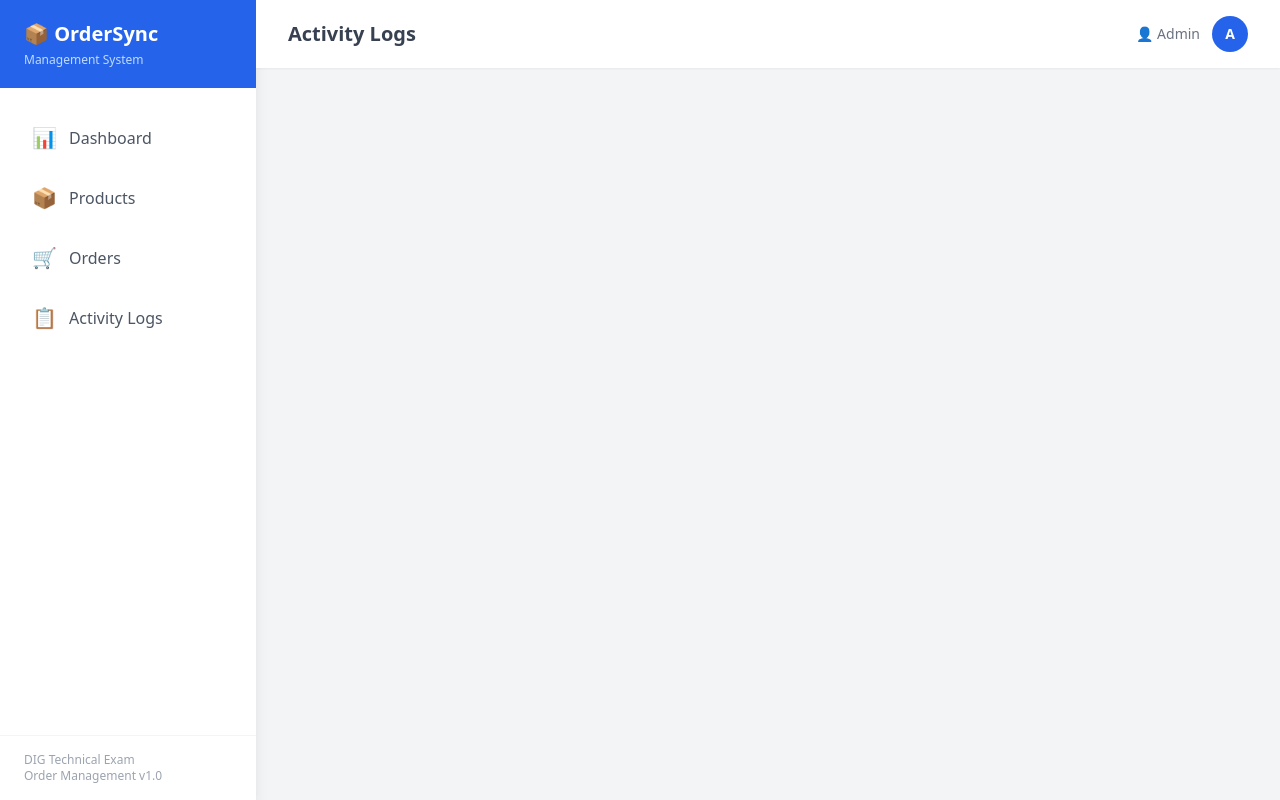
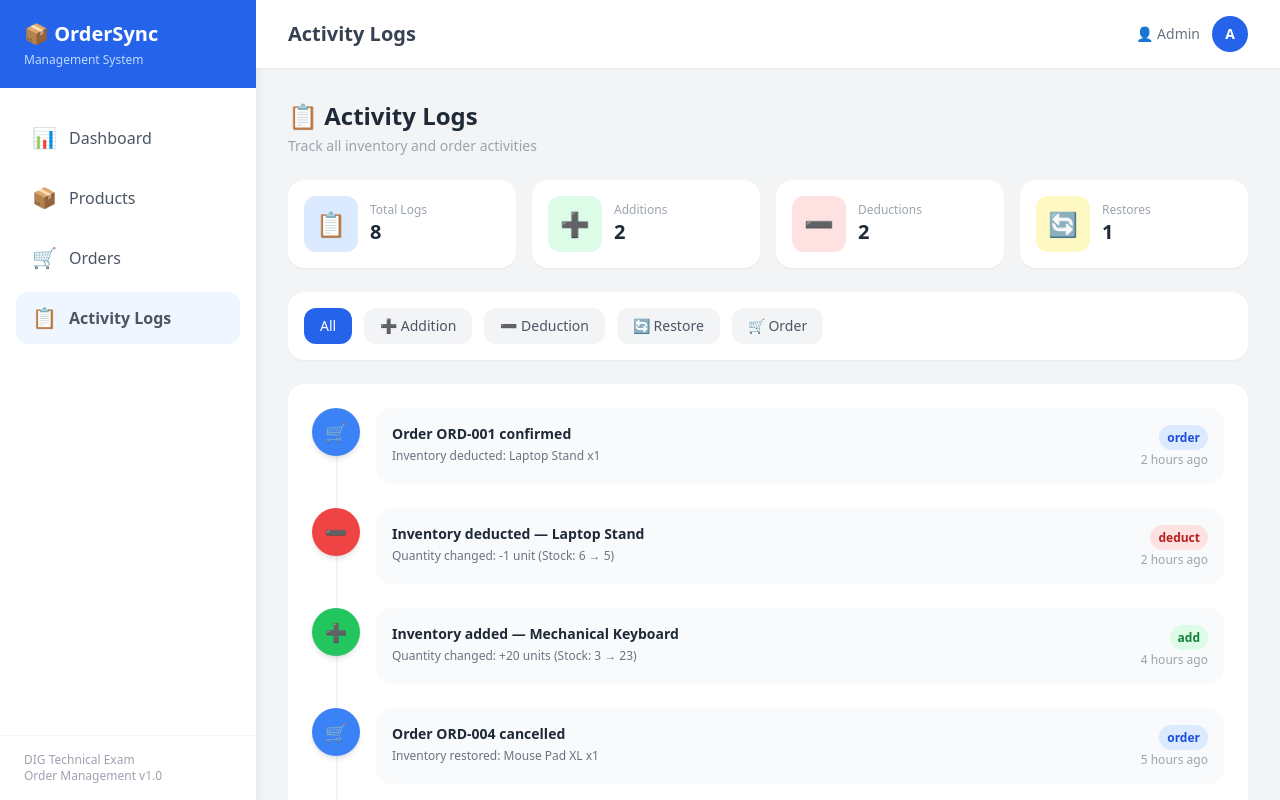
Before and after one commit to rjays16/order-management, a Nuxt app in the folder order-management-frontend/: page /logs in a window 1280 px wide. Built offline with nearby package versions, Linux system fonts and the light colour scheme.

Commit message:
Visualize logs

```diff
--- /dev/null
+++ b/order-management-frontend/app/pages/logs/index.vue
@@ -0,0 +1,220 @@
+<template>
+  <div class="space-y-6">
+
+    <!-- Header -->
+    <div class="flex items-center justify-between">
+      <div>
+        <h2 class="text-2xl font-bold text-gray-800">📋 Activity Logs</h2>
+        <p class="text-gray-400 text-sm mt-1">Track all inventory and order activities</p>
+      </div>
+    </div>
+
+    <!-- Stats Row -->
+    <div class="grid grid-cols-4 gap-4">
+      <div class="bg-white rounded-2xl shadow-sm p-4 flex items-center gap-3">
+        <div class="bg-blue-100 p-3 rounded-xl text-2xl">📋</div>
+        <div>
+          <p class="text-gray-400 text-xs">Total Logs</p>
+          <p class="text-xl font-bold text-gray-800">{{ logs.length }}</p>
+        </div>
+      </div>
+      <div class="bg-white rounded-2xl shadow-sm p-4 flex items-center gap-3">
+        <div class="bg-green-100 p-3 rounded-xl text-2xl">➕</div>
+        <div>
+          <p class="text-gray-400 text-xs">Additions</p>
+          <p class="text-xl font-bold text-gray-800">{{ addCount }}</p>
+        </div>
+      </div>
+      <div class="bg-white rounded-2xl shadow-sm p-4 flex items-center gap-3">
+        <div class="bg-red-100 p-3 rounded-xl text-2xl">➖</div>
+        <div>
+          <p class="text-gray-400 text-xs">Deductions</p>
+          <p class="text-xl font-bold text-gray-800">{{ deductCount }}</p>
+        </div>
+      </div>
+      <div class="bg-white rounded-2xl shadow-sm p-4 flex items-center gap-3">
+        <div class="bg-yellow-100 p-3 rounded-xl text-2xl">🔄</div>
+        <div>
+          <p class="text-gray-400 text-xs">Restores</p>
+          <p class="text-xl font-bold text-gray-800">{{ restoreCount }}</p>
+        </div>
+      </div>
+    </div>
+
+    <!-- Filter Tabs -->
+    <div class="bg-white rounded-2xl shadow-sm p-4 flex items-center gap-3">
+      <button
+        v-for="tab in tabs"
+        :key="tab.value"
+        @click="activeTab = tab.value"
+        :class="activeTab === tab.value
+          ? 'bg-blue-600 text-white'
+          : 'bg-gray-100 text-gray-600 hover:bg-gray-200'"
+        class="px-4 py-2 rounded-xl text-sm font-medium transition-all"
+      >
+        {{ tab.label }}
+      </button>
+    </div>
+
+    <!-- Timeline -->
+    <div class="bg-white rounded-2xl shadow-sm p-6">
+      <div class="relative">
+
+        <!-- Timeline Line -->
+        <div class="absolute left-6 top-0 bottom-0 w-0.5 bg-gray-100"></div>
+
+        <!-- Log Items -->
+        <div class="space-y-6">
+          <div
+            v-for="log in filteredLogs"
+            :key="log.id"
+            class="flex items-start gap-4 relative"
+          >
+            <!-- Icon -->
+            <div :class="logIconClass(log.type)"
+              class="w-12 h-12 rounded-full flex items-center justify-center text-white text-lg flex-shrink-0 z-10 shadow-md">
+              {{ logIcon(log.type) }}
+            </div>
+
+            <!-- Content -->
+            <div class="flex-1 bg-gray-50 rounded-2xl p-4 hover:bg-gray-100 transition-all">
+              <div class="flex items-start justify-between">
+                <div>
+                  <p class="text-gray-800 font-semibold text-sm">{{ log.message }}</p>
+                  <p class="text-gray-500 text-xs mt-1">{{ log.detail }}</p>
+                </div>
+                <div class="text-right flex-shrink-0 ml-4">
+                  <span :class="logBadgeClass(log.type)"
+                    class="px-2 py-1 rounded-full text-xs font-semibold">
+                    {{ log.type }}
+                  </span>
+                  <p class="text-gray-400 text-xs mt-1">{{ log.time }}</p>
+                </div>
+              </div>
+            </div>
+          </div>
+
+          <!-- Empty State -->
+          <div v-if="filteredLogs.length === 0" class="text-center py-16 text-gray-400">
+            <div class="text-5xl mb-3">📋</div>
+            <p>No logs found</p>
+          </div>
+
+        </div>
+      </div>
+    </div>
+
+  </div>
+</template>
+
+<script setup>
+definePageMeta({ layout: 'default' })
+
+const activeTab = ref('All')
+
+const tabs = [
+  { label: 'All', value: 'All' },
+  { label: '➕ Addition', value: 'add' },
+  { label: '➖ Deduction', value: 'deduct' },
+  { label: '🔄 Restore', value: 'restore' },
+  { label: '🛒 Order', value: 'order' },
+]
+
+const logs = ref([
+  {
+    id: 1,
+    type: 'order',
+    message: 'Order ORD-001 confirmed',
+    detail: 'Inventory deducted: Laptop Stand x1',
+    time: '2 hours ago',
+  },
+  {
+    id: 2,
+    type: 'deduct',
+    message: 'Inventory deducted — Laptop Stand',
+    detail: 'Quantity changed: -1 unit (Stock: 6 → 5)',
+    time: '2 hours ago',
+  },
+  {
+    id: 3,
+    type: 'add',
+    message: 'Inventory added — Mechanical Keyboard',
+    detail: 'Quantity changed: +20 units (Stock: 3 → 23)',
+    time: '4 hours ago',
+  },
+  {
+    id: 4,
+    type: 'order',
+    message: 'Order ORD-004 cancelled',
+    detail: 'Inventory restored: Mouse Pad XL x1',
+    time: '5 hours ago',
+  },
+  {
+    id: 5,
+    type: 'restore',
+    message: 'Inventory restored — Mouse Pad XL',
+    detail: 'Quantity changed: +1 unit (Stock: 41 → 42)',
+    time: '5 hours ago',
+  },
+  {
+    id: 6,
+    type: 'order',
+    message: 'New order ORD-005 created',
+    detail: 'Items: Webcam HD x1 — Total: ₱2,100',
+    time: '1 day ago',
+  },
+  {
+    id: 7,
+    type: 'add',
+    message: 'Inventory added — Webcam HD',
+    detail: 'Quantity changed: +10 units (Stock: 25 → 35)',
+    time: '1 day ago',
+  },
+  {
+    id: 8,
+    type: 'deduct',
+    message: 'Inventory deducted — USB-C Hub',
+    detail: 'Quantity changed: -2 units (Stock: 10 → 8)',
+    time: '2 days ago',
+  },
+])
+
+const filteredLogs = computed(() => {
+  if (activeTab.value === 'All') return logs.value
+  return logs.value.filter(l => l.type === activeTab.value)
+})
+
+const addCount = computed(() => logs.value.filter(l => l.type === 'add').length)
+const deductCount = computed(() => logs.value.filter(l => l.type === 'deduct').length)
+const restoreCount = computed(() => logs.value.filter(l => l.type === 'restore').length)
+
+const logIcon = (type) => {
+  const icons = {
+    add: '➕',
+    deduct: '➖',
+    restore: '🔄',
+    order: '🛒',
+  }
+  return icons[type] || '📋'
+}
+
+const logIconClass = (type) => {
+  const classes = {
+    add: 'bg-green-500',
+    deduct: 'bg-red-500',
+    restore: 'bg-yellow-500',
+    order: 'bg-blue-500',
+  }
+  return classes[type] || 'bg-gray-500'
+}
+
+const logBadgeClass = (type) => {
+  const classes = {
+    add: 'bg-green-100 text-green-700',
+    deduct: 'bg-red-100 text-red-700',
+    restore: 'bg-yellow-100 text-yellow-700',
+    order: 'bg-blue-100 text-blue-700',
+  }
+  return classes[type] || 'bg-gray-100 text-gray-700'
+}
+</script>
```
Also changed, not shown: 1 other file (tests, documents, lock files or other folders).
